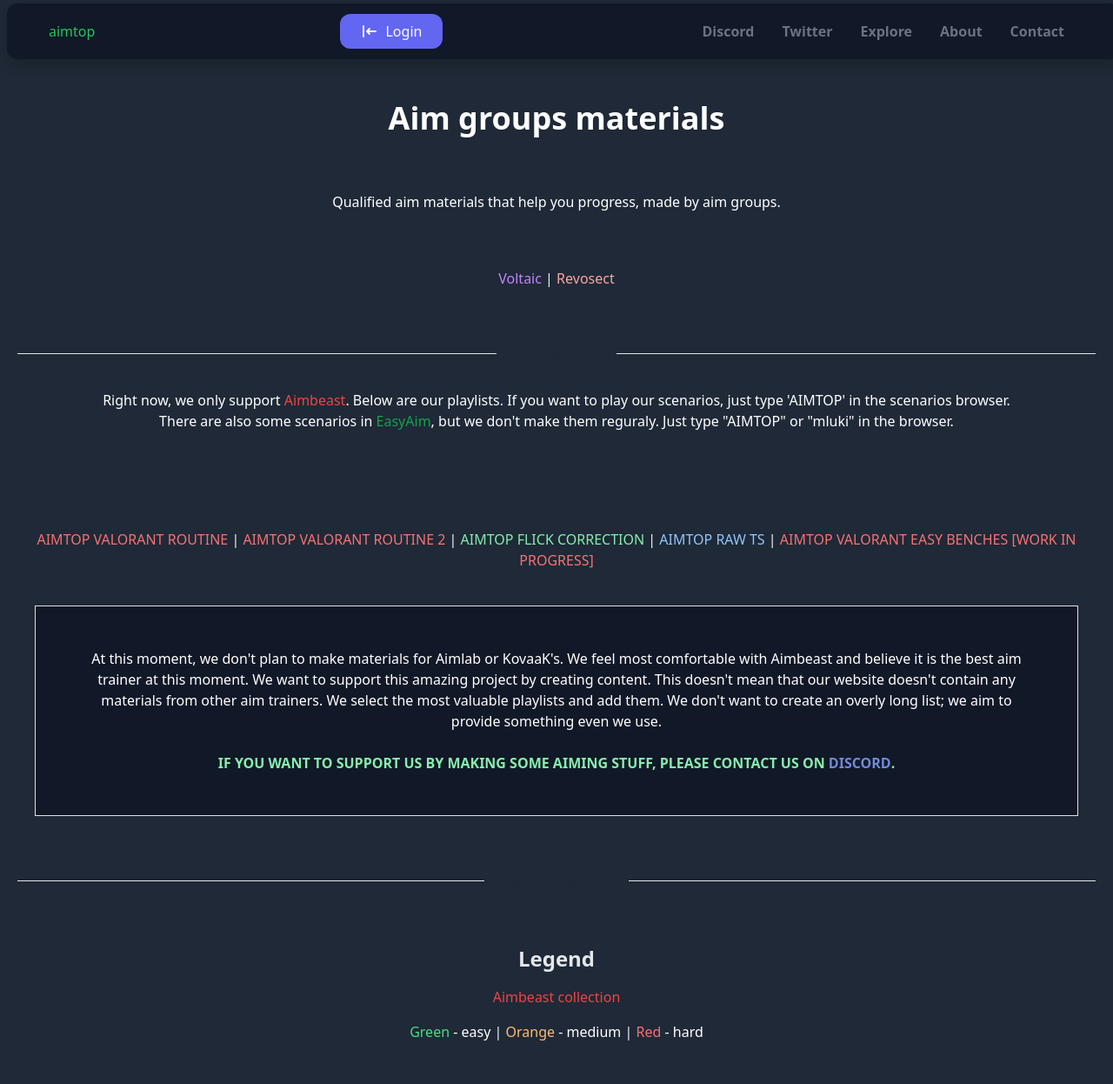
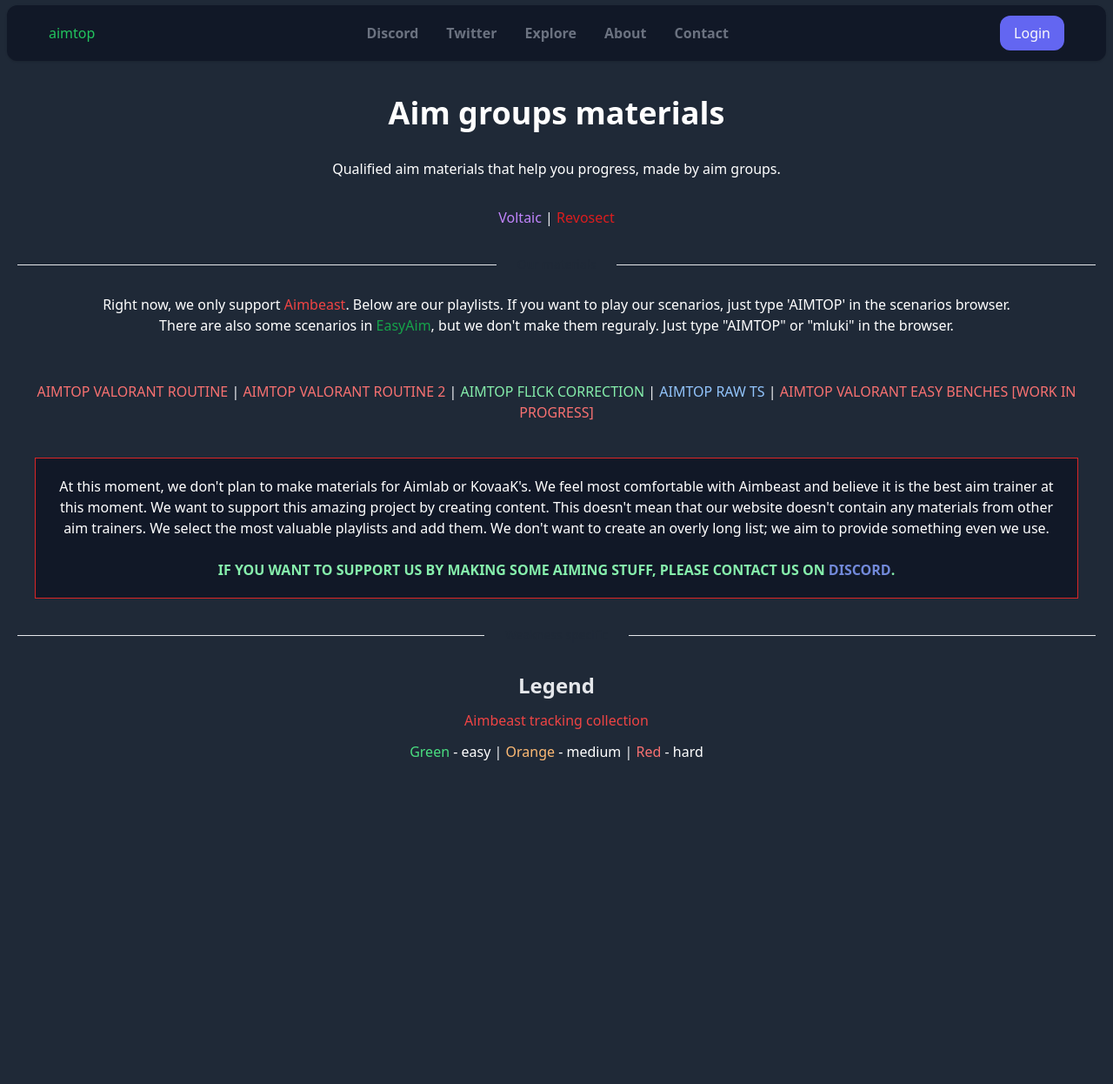
Before and after one commit to maslukasz/aimtop-online, a PHP site: template src/pages/content/materials.php in a window 1280 px wide. Shown: the whole page at 87% size. After the commit the page ends 874 px from the top, so only its background shows below. Run offline with PHP 8.4, Linux system fonts and the light colour scheme; the template is opened without the code that fills it, so the values that code supplies are empty; some libraries are stand-ins or nearby versions.

Commit message:
materials.php and .js; navbar fix - home page todo

```diff
--- /dev/null
+++ b/package.json
@@ -0,0 +1,5 @@
+{
+  "dependencies": {
+    "jquery": "^3.7.1"
+  }
+}
--- /dev/null
+++ b/public/js/materials.js
@@ -0,0 +1,108 @@
+
+$(function () {
+  $('#vt-toggle').on("click", function () {
+    if ($('#ra-content').is(':visible')) {
+      $('#ra-content').toggle('linear');
+    }
+    $('#vt-content').toggle('swing');
+  })
+});
+
+$(function () {
+  $('#ra-toggle').on('click', function () {
+    if ($('#vt-content').is(':visible')) {
+      $('#vt-content').toggle('linear');
+    }
+    $('#ra-content').toggle('swing');
+  })
+});
+
+$(function () {
+  $('#ab-easy').on("click", function () {
+
+
+
+    if ($('#ab-medium-content').is(':visible')) {
+      $('#ab-medium-content').toggle('linear');
+
+      if ($('#ab-medium').hasClass('underline')) {
+        $('#ab-medium').removeClass('underline font-bold');
+      }
+    }
+
+    if ($('#ab-hard-content').is(':visible')) {
+      $('#ab-hard-content').toggle('linear');
+
+      if ($('#ab-hard').hasClass('underline')) {
+        $('#ab-hard').removeClass('underline font-bold');
+      }
+    }
+
+    if ($('#ab-easy').hasClass('underline')) {
+      $('#ab-easy').removeClass('underline font-bold');
+      $('#ab-easy-content').toggle('swing');
+
+    } else {
+      $('#ab-easy-content').toggle('swing');
+      $('#ab-easy').addClass('underline font-bold')
+    }
+
+  })
+});
+
+$(function () {
+  $('#ab-medium').on("click", function () {
+    console.log('medium');
+    if ($('#ab-easy-content').is(':visible')) {
+      $('#ab-easy-content').toggle('linear');
+
+      if ($('#ab-easy').hasClass('underline')) {
+        $('#ab-easy').removeClass('underline font-bold');
+      }
+    }
+
+    if ($('#ab-hard-content').is(':visible')) {
+      $('#ab-hard-content').toggle('linear');
+
+      if ($('#ab-hard').hasClass('underline')) {
+        $('#ab-hard').removeClass('underline font-bold');
+      }
+    }
+
+    if ($('#ab-medium').hasClass('underline')) {
+      $('#ab-medium').removeClass('underline font-bold');
+      $('#ab-medium-content').toggle('swing');
+
+    } else {
+      $('#ab-medium-content').toggle('swing');
+      $('#ab-medium').addClass('underline font-bold')
+    }
+  })
+});
+
+$('#ab-hard').on("click", function () {
+  if ($('#ab-easy-content').is(':visible')) {
+    $('#ab-easy-content').toggle('linear');
+
+    if ($('#ab-easy').hasClass('underline')) {
+      $('#ab-easy').removeClass('underline font-bold');
+    }
+  }
+
+  if ($('#ab-medium-content').is(':visible')) {
+    $('#ab-medium-content').toggle('linear');
+
+    if ($('#ab-medium').hasClass('underline')) {
+      $('#ab-medium').removeClass('underline font-bold');
+    }
+  }
+
+  if ($('#ab-hard').hasClass('underline')) {
+    $('#ab-hard').removeClass('underline font-bold');
+    $('#ab-hard-content').toggle('swing');
+
+  } else {
+    $('#ab-hard-content').toggle('swing');
+    $('#ab-hard').addClass('underline font-bold')
+  }
+});
--- a/src/components/navbar.php
+++ b/src/components/navbar.php
@@ -1,15 +1,10 @@
 <head>
-    <link href="https://cdn.jsdelivr.net/npm/bootstrap@5.3.3/dist/css/bootstrap.min.css" rel="stylesheet"
-        integrity="sha384-QWTKZyjpPEjISv5WaRU9OFeRpok6YctnYmDr5pNlyT2bRjXh0JMhjY6hW+ALEwIH" crossorigin="anonymous">
-    <script src="https://cdn.jsdelivr.net/npm/bootstrap@5.3.3/dist/js/bootstrap.bundle.min.js"
-        integrity="sha384-YvpcrYf0tY3lHB60NNkmXc5s9fDVZLESaAA55NDzOxhy9GkcIdslK1eN7N6jIeHz"
-        crossorigin="anonymous"></script>
-
+    <meta name="viewport" content="width=device-width, initial-scale=1.0">
     <script src="https://cdn.tailwindcss.com"></script>
 </head>
 
 
-<nav class="bg-gray-900 mt-1 rounded-xl mr-2 ml-2 shadow shadow-black-300 w-100 px-8 md:px-auto">
+<nav class="bg-gray-900 mt-1.5 rounded-xl mr-2 ml-2 shadow shadow-black-300 w-100 px-8 md:px-auto">
     <div class="md:h-16 h-28 mx-auto md:px-4 container flex items-center justify-between flex-wrap md:flex-nowrap">
         <!-- Logo -->
         <div class="text-green-500 md:order-1">
@@ -19,21 +14,15 @@
             <ul class="flex font-semibold justify-between">
                 <!-- Active Link = text-indigo-500
                 Inactive Link = hover:text-indigo-500 -->
-                <li class="md:px-4 md:py-2 hover:text-indigo-400"><a href="#">Discord</a></li>
-                <li class="md:px-4 md:py-2 hover:text-indigo-400"><a href="#">Twitter</a></li>
-                <li class="md:px-4 md:py-2 hover:text-indigo-400"><a href="#">Explore</a></li>
-                <li class="md:px-4 md:py-2 hover:text-indigo-400"><a href="#">About</a></li>
-                <li class="md:px-4 md:py-2 hover:text-indigo-400"><a href="#">Contact</a></li>
+                <li class="md:px-4 md:py-2 hover:text-green-400"><a href="#">Discord</a></li>
+                <li class="md:px-4 md:py-2 hover:text-green-400"><a href="#">Twitter</a></li>
+                <li class="md:px-4 md:py-2 hover:text-green-400"><a href="#">Explore</a></li>
+                <li class="md:px-4 md:py-2 hover:text-green-400"><a href="#">About</a></li>
+                <li class="md:px-4 md:py-2 hover:text-green-400"><a href="#">Contact</a></li>
             </ul>
         </div>
         <div class="order-2 md:order-3">
             <button class="px-4 py-2 bg-indigo-500 hover:bg-indigo-600 text-gray-50 rounded-xl flex items-center gap-2">
-                <!-- Heroicons - Login Solid -->
-                <svg xmlns="http://www.w3.org/2000/svg" class="h-5 w-5" viewBox="0 0 20 20" fill="currentColor">
-                    <path fill-rule="evenodd"
-                        d="M3 3a1 1 0 011 1v12a1 1 0 11-2 0V4a1 1 0 011-1zm7.707 3.293a1 1 0 010 1.414L9.414 9H17a1 1 0 110 2H9.414l1.293 1.293a1 1 0 01-1.414 1.414l-3-3a1 1 0 010-1.414l3-3a1 1 0 011.414 0z"
-                        clip-rule="evenodd" />
-                </svg>
                 <span>Login</span>
             </button>
         </div>
--- a/src/pages/content/materials.php
+++ b/src/pages/content/materials.php
@@ -2,27 +2,28 @@
 
 <head>
   <meta charset="utf-8">
-    <meta name="viewport" content="width=device-width">
+  <meta name="viewport" content="width=device-width, initial-scale=1.0">
+
   <script src="https://cdn.tailwindcss.com"></script>
   <script src="https://code.jquery.com/jquery-3.7.1.min.js"
     integrity="sha256-/JqT3SQfawRcv/BIHPThkBvs0OEvtFFmqPF/lYI/Cxo=" crossorigin="anonymous"></script>
 </head>
 
-<body class="bg-gray-800 font">
-    <div class="text-center text-white ">
+<body class="bg-gray-800">
+  <div class="text-center text-white mt-5">
     <h1 class="pt-5 pb-5 font-bold text-4xl">Aim groups materials</h1>
     <p class="p-3 px-3">Qualified aim materials that help you progress, made by aim groups.</p>
     <ul class="text-gray-200 list-none p-5"">
             <li class=" inline text-purple-400"><button id='vt-toggle'">Voltaic</button></li>
             <li class=" inline text-gray-100 animate-bounce">|</li>
-                <li class="inline text-red-300 hover:underline"><button id="ra-toggle">Revosect</button>
+        <li class="inline text-[#db1d1e] hover:underline"><button id="ra-toggle">Revosect</button>
         </li>
     </ul>
 
 
     <div id="vt-content" class="hidden">
-            <ul class="border border-purple-300 border-solid p-3">
-                <li><a href="https://discord.gg/voltaic" target="_blank" class="text-[#7289da] hover:underline">
+      <ul class="border border-purple-500 border-solid p-3 ml-5 mr-5">
+        <li><a href="https://discord.gg/voltaic" target="_blank" class="text-[#2bded9] hover:underline">
             Discord server</a>
           (all resources are available there)</li>
         <li><a href='https://app.voltaic.gg/' target="_blank" class="hover:underline">Main
@@ -41,8 +42,8 @@
 
 
     <div id="ra-content" class="hidden">
-            <ul class="border border-red-300 border-solid p-3">
-                <li><a href='https://discord.gg/revosect' target='_blank' class='hover:border text-[#7289da]'>Server
+      <ul class="border border-solid border-[#db1d1e] p-3 ml-5 mr-5">
+        <li><a href='https://discord.gg/revosect' target='_blank' class='hover:border text-[#db1d1e]'>Server
             discord</a> (all resources are available
           there)</li>
         <li><a href="https://bit.ly/ALbenchmarks" class="hover:underline" target="_blank">Aimlabs
@@ -58,23 +59,6 @@
       </ul>
     </div>
 
-
-        <script>
-            $(document).ready(function () {
-                $('#vt-toggle').click(function () {
-                    if ($('#ra-content').is(':visible')) {
-                        $('#ra-content').toggle('linear');
-                    }
-                    $('#vt-content').toggle('swing');
-                });
-                $('#ra-toggle').click(function () {
-                    if ($('#vt-content').is(':visible')) {
-                        $('#vt-content').toggle('linear');
-                    }
-                    $('#ra-content').toggle('swing');
-                })
-            });
-        </script>
     </ul>
     <div
       class="py-3 ml-5 mr-5 flex items-center text-sm text-gray-800 before:flex-1 before:border-t before:border-gray-200 before:me-6 after:flex-1 after:border-t after:border-gray-200 after:ms-6 dark:text-white dark:before:border-neutral-600 dark:after:border-neutral-600">
@@ -86,11 +70,11 @@
         also some scenarios in <span class="text-green-600">EasyAim</span>, but we don't make them
         reguraly. Just type "AIMTOP" or "mluki" in the browser.</p>
       <ul class="text-gray-200 list-none p-5"></ul>
-            <li class="inline text-red-400"><a
+      <li class="inline text-red-400 hover:underline"><a
           href="https://steamcommunity.com/sharedfiles/filedetails/?id=3079348564&searchtext=aimtop"
           target="_blank">AIMTOP VALORANT ROUTINE</a></li>
       <li class="inline text-gray-100">|</li>
-            <li class="inline text-red-400"><a
+      <li class="inline text-red-400 hover:underline"><a
           href="https://steamcommunity.com/sharedfiles/filedetails/?id=3080048498&searchtext=aimtop"
           target="_blank">AIMTOP VALORANT ROUTINE 2</a></li>
       <li class="inline text-gray-100">|</li>
@@ -126,8 +110,8 @@
           provide something even we use. <br><br>
           <span class="text-green-300 uppercase font-bold">If you want to support us by making some aiming
             stuff,
-                        please contact us on <a class="text-[#7289da] font-extrabold"
-                            href="https://discord.gg/QJauGpg7zg" target="_blank">Discord</a>.</span></span>
+            please contact us on <a class="text-[#7289da] font-extrabold" href="https://discord.gg/QJauGpg7zg"
+              target="_blank">Discord</a>.</span></span>
       </div>
     </div>
 
@@ -137,14 +121,70 @@
 
     <ul class="text-gray-200 list-none p-5"">
             <h1 class=" font-bold text-2xl">Legend</h1>
-            <p class="p-3 px-3 text-red-500">Aimbeast collection</p>
-            <li class="inline text-green-400">Green <span class='text-white'>- easy</span></li>
+      <p class="p-3 px-3 text-red-500">Aimbeast tracking collection</p>
+      <li id='ab-easy' class="inline hover:underline text-green-400">Green <span class='text-white'>- easy</span></li>
       <li class="inline text-gray-100">|</li>
-            <li class="inline text-orange-300">Orange <span class='text-white'>- medium</span></li>
+      <li id="ab-medium" class="inline hover:underline text-orange-300">Orange <span class='text-white'>- medium</span>
+      </li>
       </li>
       <li class=" inline text-gray-100">|</li>
-            <li class="inline text-red-400">Red <span class='text-white'>- hard</span></li>
+      <li id='ab-hard' class="inline hover:underline text-red-400">Red <span class='text-white'>- hard</span></li>
       </li>
     </ul>
 
-</body>
+
+    <div id="ab-easy-content" class="hidden">
+      <ul class="border border-red-300 border-solid p-3 mb-5 ml-5 mr-5">
+        <li><a href='https://discord.gg/revosect' target='_blank' class='hover:border text-[#db1d1e]'>Server
+            discord</a> (all resources are available
+          there)</li>
+        <li><a href="https://bit.ly/ALbenchmarks" class="hover:underline" target="_blank">Aimlabs
+            Benchmarks</a> or <a href="/" class="text-green-400 hover:underline">on the our home
+            page</a></li>
+        <li><a href='https://bit.ly/rARoutines' class="hover:underline" target="_blank">Foundational
+            Aimlab playlist</a></li>
+        <li><a href='https://bit.ly/rAValorant' target='_blank' class='hover:underline'>Valorant
+            routine</a></li>
+        <li><a href='https://go.aimlab.gg/v1/redirects?link=aimlab://workshop?id=3083294768' target='_blank'
+            class='hover:underline'>CS2
+            routine</a></li>
+      </ul>
+    </div>
+
+    <div id="ab-medium-content" class="hidden">
+      <ul class="border border-red-300 border-solid p-3 mb-5  ml-5 mr-5">
+        <li><a href='https://discord.gg/revosect' target='_blank' class='hover:border text-[#db1d1e]'>Server
+            discord</a> (all resources are available
+          there)</li>
+        <li><a href="https://bit.ly/ALbenchmarks" class="hover:underline" target="_blank">Aimlabs
+            Benchmarks</a> or <a href="/" class="text-green-400 hover:underline">on the our home
+            page</a></li>
+        <li><a href='https://bit.ly/rARoutines' class="hover:underline" target="_blank">Foundational
+            Aimlab playlist</a></li>
+        <li><a href='https://bit.ly/rAValorant' target='_blank' class='hover:underline'>Valorant
+            routine</a></li>
+        <li><a href='https://go.aimlab.gg/v1/redirects?link=aimlab://workshop?id=3083294768' target='_blank'
+            class='hover:underline'>CS2
+            routine</a></li>
+      </ul>
+    </div>
+
+    <div id="ab-hard-content" class="hidden">
+      <ul class="border border-red-300 border-solid p-3 mb-5  ml-5 mr-5">
+        <li><a href='https://discord.gg/revosect' target='_blank' class='hover:border text-[#db1d1e]'>Server
+            discord</a> (all resources are available
+          there)</li>
+        <li><a href="https://bit.ly/ALbenchmarks" class="hover:underline" target="_blank">Aimlabs
+            Benchmarks</a> or <a href="/" class="text-green-400 hover:underline">on the our home
+            page</a></li>
+        <li><a href='https://bit.ly/rARoutines' class="hover:underline" target="_blank">Foundational
+            Aimlab playlist</a></li>
+        <li><a href='https://bit.ly/rAValorant' target='_blank' class='hover:underline'>Valorant
+            routine</a></li>
+        <li><a href='https://go.aimlab.gg/v1/redirects?link=aimlab://workshop?id=3083294768' target='_blank'
+            class='hover:underline'>CS2
+            routine</a></li>
+      </ul>
+    </div>
+
+    <script src="./public/js/materials.js"></script>
```
Also changed, not shown: package-lock.json (added). Lines whose indentation alone changed are shown as unchanged.
